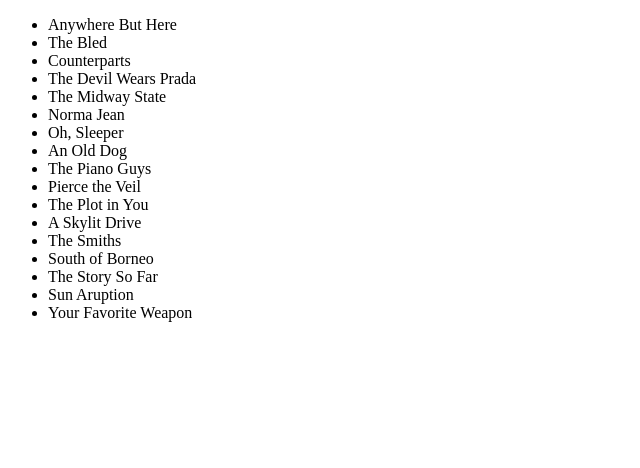
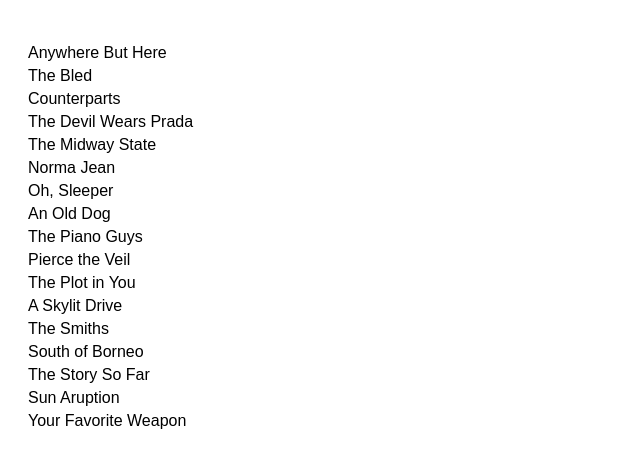
Before and after one commit to acciojob/sorting-articles-coderKshiteej, a website: page main.html in a window 1280 px wide. Shown: the whole page, without its empty margins (0-640 px from the left). Drawn offline with Linux system fonts and the light colour scheme.

Commit message:
created a submission

```diff
--- a/main.html
+++ b/main.html
@@ -1,16 +1,9 @@
 <!DOCTYPE html>
-
 <html>
-
 <head>
-	<link rel="stylesheet" href="styles.css">
+  <link rel="stylesheet" href="styles.css">
 </head>
-
 <body>
-	<!-- the entire body must be written by student -->
-    <script type="text/javascript" src="./script.js">
-</script>
-
+  <script src="script.js"></script>
 </body>
-
 </html>
--- a/script.js
+++ b/script.js
@@ -11,7 +11,7 @@
   return name.replace(/^(a |an |the )/i, '').trim().toLowerCase();
 }
 
-// Sort the bands ignoring articles, preserving original casing and duplicates
+// Sort the bands ignoring articles, preserving original order for duplicates
 const sortedBands = bands
   .map((band, index) => ({ original: band, key: stripArticle(band), index }))
   .sort((a, b) => {
--- a/styles.css
+++ b/styles.css
@@ -1 +1,15 @@
 /*  your css code here. If applicable */
+/* Optional styling */
+body {
+  font-family: Arial, sans-serif;
+  padding: 20px;
+}
+
+ul {
+  list-style-type: none;
+  padding: 0;
+}
+
+li {
+  margin: 5px 0;
+}
```
